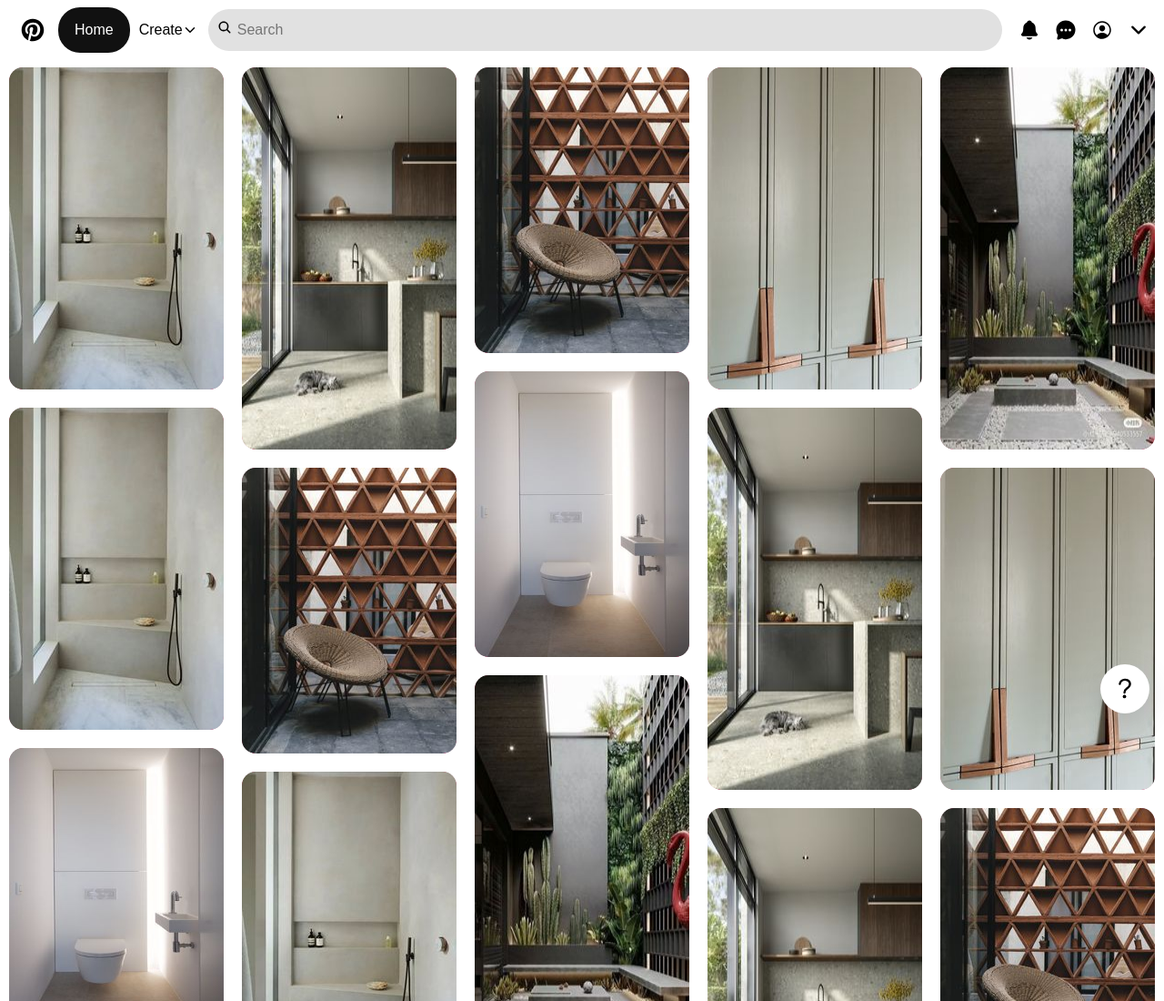
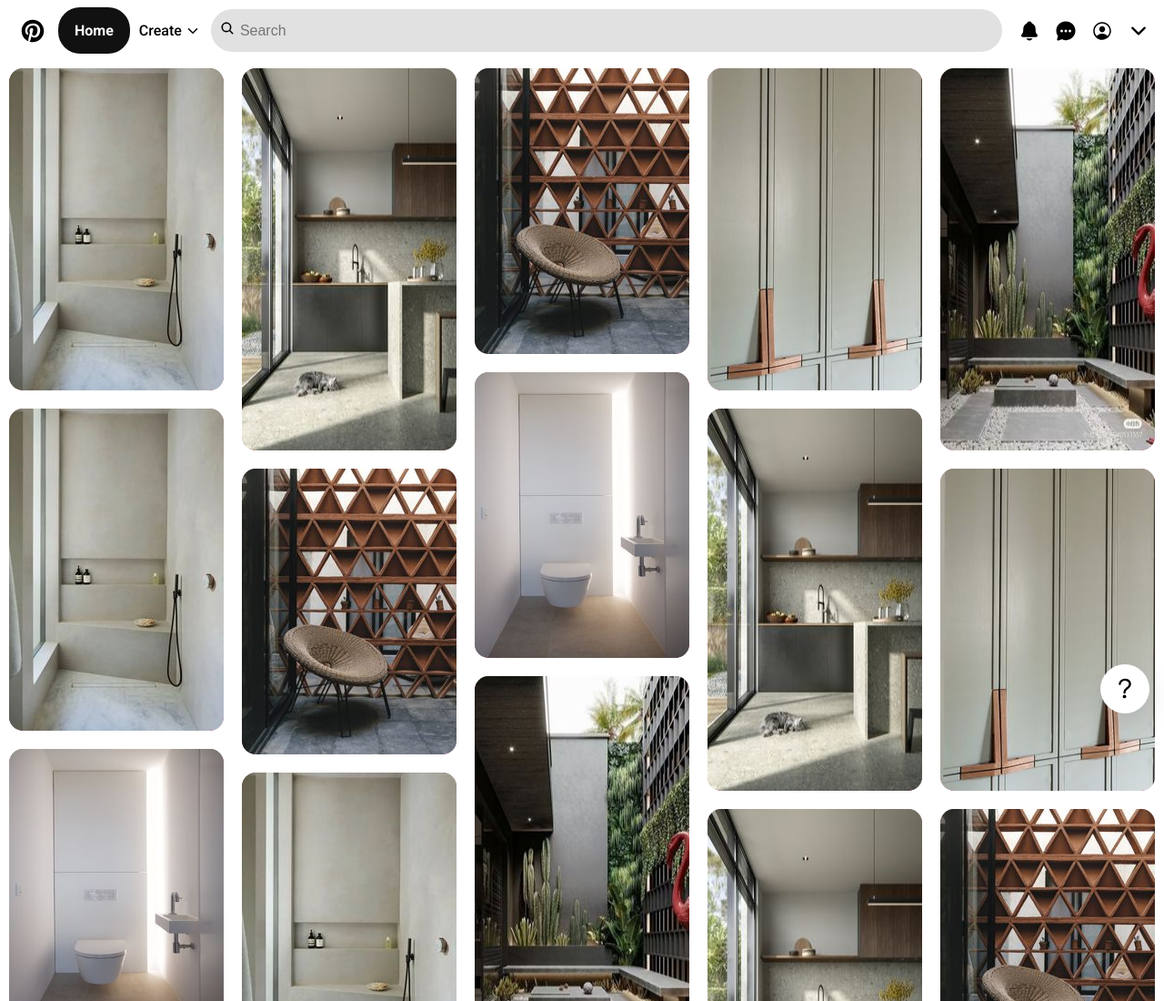
Before and after one commit to duchness/pntrst-grid-clone, a plain HTML site: page index.html in a window 1280 px wide. Shown: the top 1100 px of the page at 91% size. Drawn offline with nearby package versions, Linux system fonts and the light colour scheme.

Commit message:
modified styles

```diff
--- a/index.html
+++ b/index.html
@@ -4,8 +4,10 @@
   <meta charset="UTF-8">
   <meta http-equiv="X-UA-Compatible" content="IE=edge">
   <meta name="viewport" content="width=device-width, initial-scale=1.0">
-  <title>Document</title>
+  <title>Pinterest clone</title>
   <link rel="stylesheet" href="style.css">
+  <link id="dynamic-favicon" rel="shortcut icon" type="image/x-icon"
+    href="https://s.pinimg.com/webapp/favicon-54a5b2af.png">
 </head>
 
 <body>
@@ -16,7 +18,7 @@
         <ion-icon name="logo-pinterest"></ion-icon>
       </li>
       <li>Home</li>
-      <li>Create <ion-icon name="chevron-down-outline"></ion-icon>
+      <li>Create <ion-icon name="chevron-down-outline" class="create-dropdown"></ion-icon>
       </li>
       <li>
         <ion-icon name="search" class="search-icon"></ion-icon><input class="input-search" type="text"
@@ -40,7 +42,10 @@
   <div class="grid-container">
     <div class="grid">
 
-      <div class="item1"><div class="grid-item"><img src="images/img1.jpg" alt=""></div><p>fuckhead</p></div>
+      <div class="item1">
+        <div class="grid-item"><img src="images/img1.jpg" alt=""></div>
+        <p>fuckhead</p>
+      </div>
       <div class="grid-item grid-item--height3"><img src="images/img2.jpg" alt=""></div>
       <div class="grid-item grid-item--height4"><img src="images/img3.jpg" alt=""></div>
       <div class="grid-item"><img src="images/img4.jpg" alt=""></div>
--- a/style.css
+++ b/style.css
@@ -1,3 +1,5 @@
+@import url("https://fonts.googleapis.com/css2?family=Roboto:wght@100;500;700&display=swap");
+
 /* css reset */
 
 * {
@@ -5,7 +7,7 @@
 }
 
 body {
-  font-family: sans-serif;
+  font-family: "Roboto", sans-serif;
 }
 
 /* css reset ends */
@@ -43,8 +45,8 @@ ul li:nth-child(2) {
   justify-content: center;
   align-items: center;
   color: #fff;
+  font-weight: 700;
   background-color: #111111;
-  /* min-width: 60px; */
   padding: 16px 18px;
   border-radius: 24px;
   cursor: pointer;
@@ -55,7 +57,12 @@ ul li:nth-child(3) {
   display: flex;
   justify-content: center;
   align-items: center;
+  font-weight: 500;
   padding: 16px 22px 16px 10px;
+}
+
+.create-dropdown {
+  padding-left: 4px;
 }
 
 /* search bar */
@@ -70,6 +77,7 @@ ul li:nth-child(4) {
   font-size: 16px;
   border-radius: 40px;
   padding: 0.9rem 2rem;
+  accent-color: #8cc6fd;
 }
 
 .search-icon {
```
Also changed, not shown: 1 other file.
